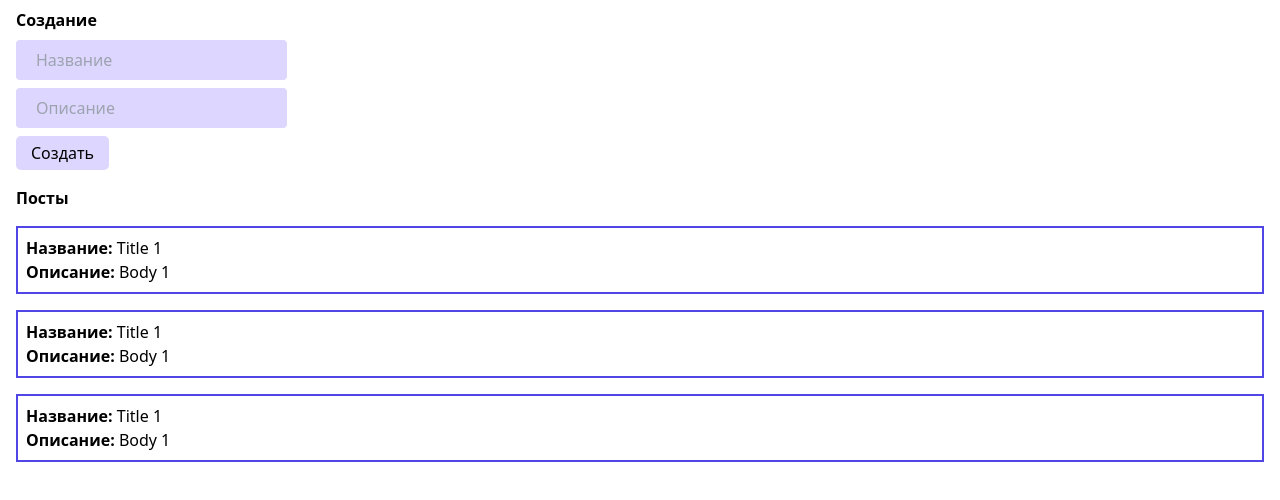
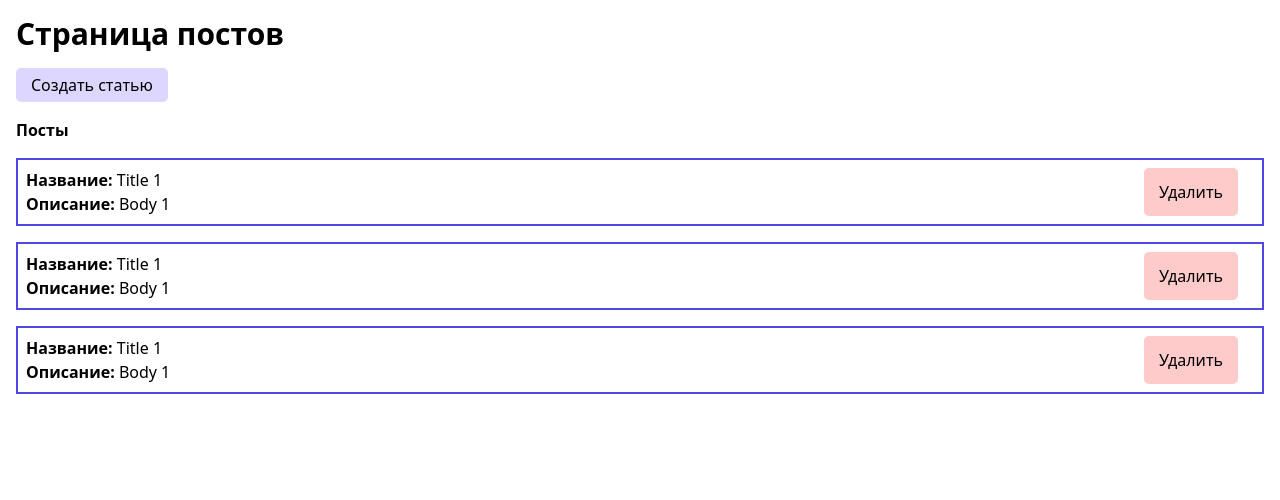
Before and after one commit to igor-cherepanov/start-vue, a Vue app: page / in a window 1280 px wide. Shown: the top 500 px of the page. Built offline with nearby package versions, Linux system fonts and the light colour scheme.

Commit message:
feat(UI, Modal): add steps

```diff
--- a/src/App.vue
+++ b/src/App.vue
@@ -1,41 +1,51 @@
 <template>
   <div class="app">
-    <post-form
-        @create="createPost"
-    />
+    <h1 class="m-4 font-bold text-3xl">Страница постов</h1>
+    <div class="my-4">
+      <i-button @click="showDialog">Создать статью</i-button>
+    </div>
     <post-list
         :posts="posts"
     />
+    <i-dialog v-model:show="dialogVisible">
+      <post-form
+          @create="createPost"
+      />
+    </i-dialog>
   </div>
 </template>
 <script>
 import PostForm from "./components/PostForm";
 import PostList from "./components/PostList";
+
 export default {
-  components: {PostList, PostForm},
+  components: { PostList, PostForm},
   data() {
     return {
       posts: [
         {id: 1, title: 'Title 1', body: 'Body 1'},
         {id: 2, title: 'Title 1', body: 'Body 1'},
         {id: 3, title: 'Title 1', body: 'Body 1'},
-      ]
+      ],
+      dialogVisible: false,
     }
   },
-  methods:{
-    createPost(post){
-      console.log(post);
-      this.posts.push(post)
+  methods: {
+    createPost(post) {
+      this.posts.push({...post})
+      post.title = '';
+      post.body = '';
+      this.dialogVisible = false
+    },
+    showDialog(){
+      this.dialogVisible = true;
     }
   }
 }
 </script>
 
 <style lang="postcss">
-.btn {
-  padding: 5px 15px;
-  border-radius: 5px;
-}
+
 
 input {
   @apply bg-purple-200 rounded
--- a/src/components/PostForm.vue
+++ b/src/components/PostForm.vue
@@ -2,19 +2,22 @@
   <form class="mt-2" @submit.prevent>
     <div class="font-bold mx-4 my-2">Создание</div>
     <div class="mx-4 my-2 ">
-      <input
+      <i-input
           v-model="post.title"
-          class="py-2 px-5" style="outline-color:mediumpurple" type="text" placeholder="Название">
+          class="py-2 px-5" style="outline-color:mediumpurple" type="text" placeholder="Название"
+      />
     </div>
     <div class="mx-4 my-2">
-      <input
+      <i-input
           v-model="post.body"
-          class="py-2 px-5" style="outline-color:mediumpurple" type="text" placeholder="Описание">
+          class="py-2 px-5" style="outline-color:mediumpurple" type="text" placeholder="Описание"
+      />
     </div>
-    <button @click="createPost"
-            class="btn mx-4 text-center bg-purple-200 hover:shadow-purple-900 hover:outline hover:ring-2 ring-purple-400">
+    <i-button
+        @click="createPost"
+    >
       Создать
-    </button>
+    </i-button>
   </form>
 </template>
 
@@ -28,10 +31,10 @@ export default {
       }
     }
   },
-  methods:{
-    createPost(){
-        this.post.id = Date.now();
-        this.$emit('create', this.post);
+  methods: {
+    createPost() {
+      this.post.id = Date.now();
+      this.$emit('create', this.post);
     }
   }
 }
--- a/src/components/PostItem.vue
+++ b/src/components/PostItem.vue
@@ -1,7 +1,15 @@
 <template>
-  <div class="post">
-    <div><span class="font-bold">Название: </span>{{ post.title }}</div>
-    <div><span class="font-bold">Описание: </span>{{ post.body }}</div>
+  <div class="post flex justify-between">
+    <div class="">
+      <div><span class="font-bold">Название: </span>{{ post.title }}</div>
+      <div><span class="font-bold">Описание: </span>{{ post.body }}</div>
+    </div>
+    <i-button
+        color="red"
+        @click="$emit('remove', post)"
+    >
+      Удалить
+    </i-button>
   </div>
 </template>
 
--- a/src/components/PostList.vue
+++ b/src/components/PostList.vue
@@ -1,9 +1,20 @@
 <template>
   <div class="posts">
     <div class="m-4 font-bold">Посты</div>
-    <post-item class="post border-2 border-indigo-600 m-4 p-2 " v-for="post in posts"
-               :post="post"/>
+    <post-item class="post border-2 border-indigo-600 m-4 p-2"
+               v-if="posts.length > 0"
+               v-for="(post, index) in posts"
+               :post="post"
+               :key="post.id"
+               @click="removePost(index)"
+    />
+    <div v-else
+      class="text-red-400 m-4 p-2 font-bold border-2 border-red-600"
+    >
+      Ничего не найдено
+    </div>
   </div>
+
 </template>
 
 <script>
@@ -16,6 +27,12 @@ export default {
       type: Array,
       required: true,
     }
+  },
+  methods: {
+    removePost(index) {
+      this.posts.splice(index,1)
+    },
+
   }
 }
 </script>
--- /dev/null
+++ b/src/components/UI/IButton.vue
@@ -0,0 +1,29 @@
+<template>
+  <button
+      class="btn mx-4 text-center  hover:outline hover:ring-2 "
+      :class="'bg-'+color+'-200 hover:shadow-'+color+'-900 ring-'+color+'-400'"
+  >
+    <slot></slot>
+  </button>
+</template>
+
+<script>
+export default {
+  name: 'i-button',
+  props: {
+    color: {
+      type: String,
+      default: 'purple',
+    },
+  },
+}
+</script>
+
+<style scoped>
+
+.btn {
+  padding: 5px 15px;
+  border-radius: 5px;
+}
+
+</style>
--- /dev/null
+++ b/src/components/UI/IDialog.vue
@@ -0,0 +1,33 @@
+<template>
+  <div class="fixed inset-0 bg-gray-600 bg-opacity-50 overflow-y-auto h-full w-full"
+       v-show="show"
+       @click.stop="hideDialog"
+  >
+    <div class="relative top-20 mx-auto p-5 border w-96 shadow-lg rounded-md bg-white" @click.stop>
+      <div class="mt-3 text-center">
+        <slot></slot>
+      </div>
+    </div>
+  </div>
+</template>
+
+<script>
+export default {
+  name: 'i-dialog',
+  props: {
+    show: {
+      type: Boolean,
+      default: false,
+    }
+  },
+  methods:{
+    hideDialog(){
+      this.$emit('update:show', false);
+    }
+  }
+}
+</script>
+
+<style scoped>
+
+</style>
--- /dev/null
+++ b/src/components/UI/IInput.vue
@@ -0,0 +1,29 @@
+<template>
+  <input
+      :value="modelValue" @input="updateInput"
+      class="py-2 px-5" style="outline-color:mediumpurple"
+      :class="'bg-'+color+'-200'"
+  >
+</template>
+
+<script>
+export default {
+  name: 'i-input',
+  props: {
+    modelValue:[String, Number],
+    color: {
+      type: String,
+      default: 'purple',
+    },
+  },
+  methods:{
+    updateInput(event){
+      this.$emit('update:modelValue', event.target.value);
+    }
+  }
+}
+</script>
+
+<style scoped>
+
+</style>
--- /dev/null
+++ b/src/components/UI/index.js
@@ -0,0 +1,7 @@
+import Btn from "./IButton";
+import Input from "./IInput";
+import Dialog from "./IDialog";
+
+export default [
+    Btn, Input, Dialog
+]
--- a/src/main.js
+++ b/src/main.js
@@ -2,5 +2,12 @@ import { createApp } from "vue";
 import App from './App';
 import './app.css'
 import './assets/tailwind.css'
+import components from './components/UI'
 
-createApp(App).mount('#app');
+const app = createApp(App);
+
+components.forEach(component =>{
+    app.component(component.name, component)
+})
+
+app.mount('#app');
```
